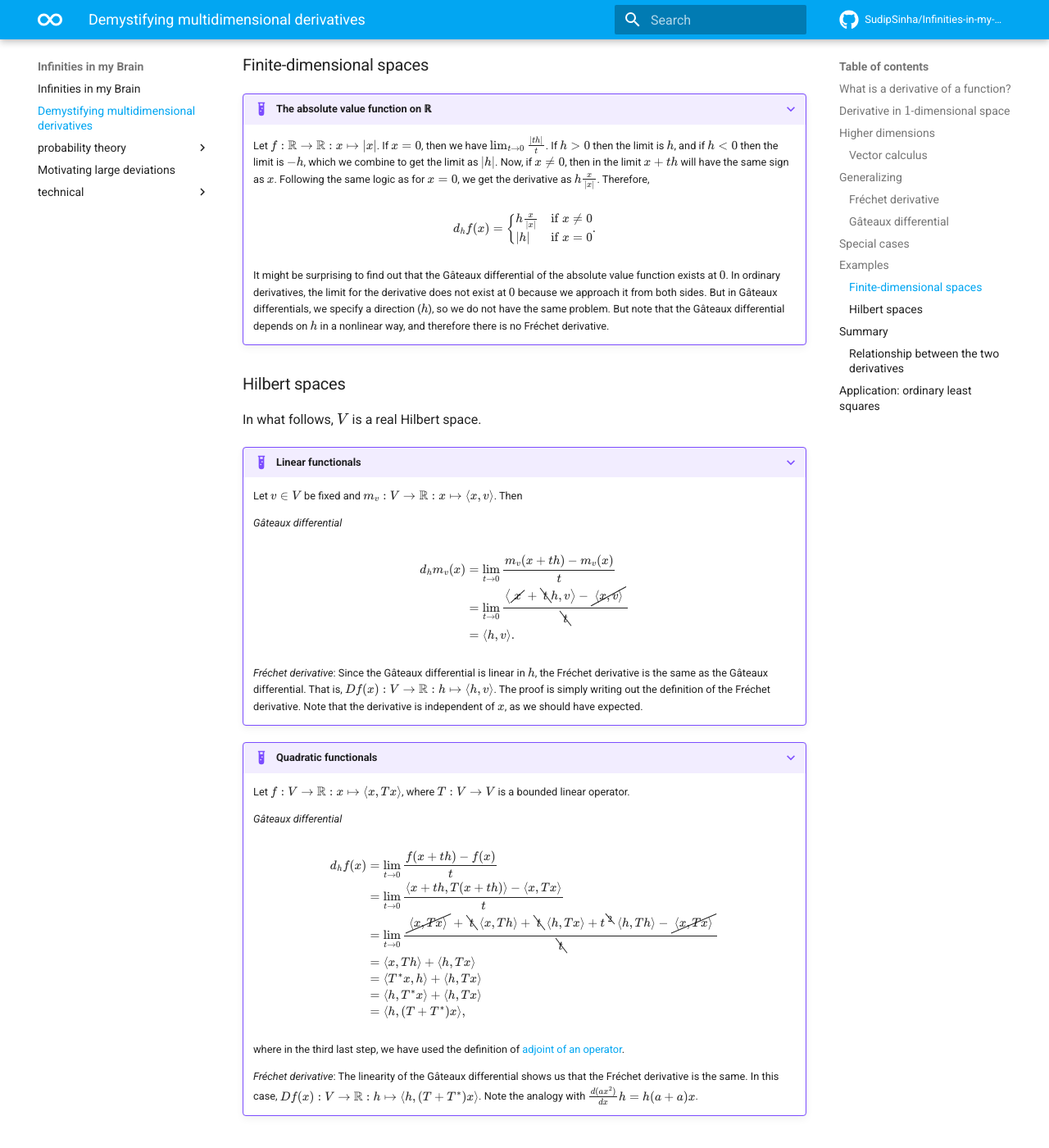
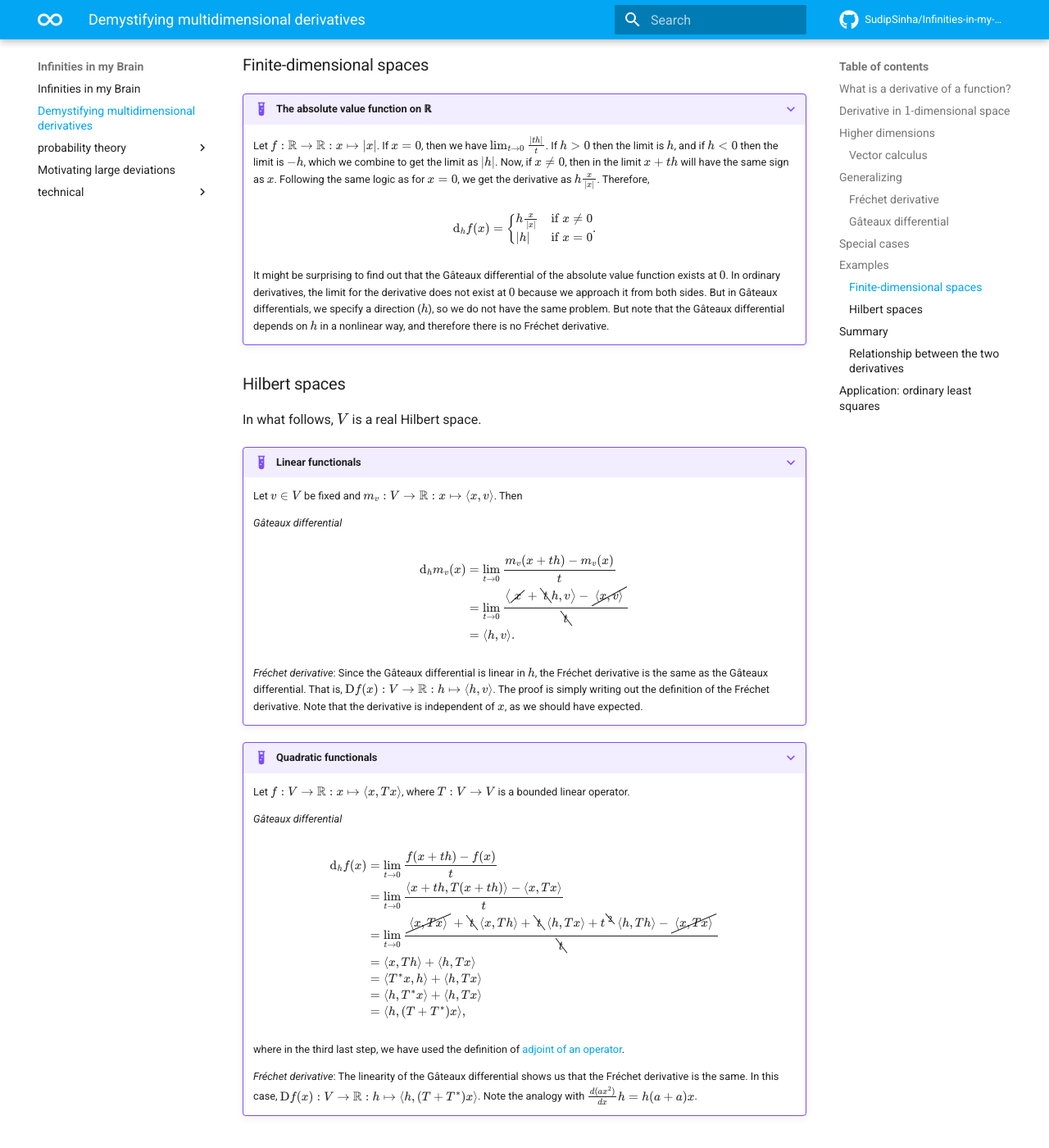
Before and after one commit to SudipSinha/Infinities-in-my-Brain, an MkDocs documentation site: the page built from docs/functional-analysis/multidimensional-derivatives.md, in a window 1280 px wide and 1400 px high, scrolled down 6102 px. Shown: the whole window at 82% size. Built offline with MkDocs 1.6.1 and Material for MkDocs 9.7.7, drawn with Linux system fonts in a browser that asks for light colours; comment, search, counter and statistics services are not loaded; some of the changed text lies outside the part shown.

```diff
--- a/docs/functional-analysis/multidimensional-derivatives.md
+++ b/docs/functional-analysis/multidimensional-derivatives.md
@@ -203,7 +203,7 @@ We can look at the problem in two ways. In Fréchet's way, we do not care about
 
     Therefore, \( \tilde{L}_x = L_x \), and we are done.
 
-Since such an operator \( L_x \) is unique (if it exists), we write \( Df(x) = L_x \)  and call it the *Fréchet derivative* of \( f \) at \( x \).
+Since such an operator \( L_x \) is unique (if it exists), we write \( \D f(x) = L_x \)  and call it the *Fréchet derivative* of \( f \) at \( x \).
 
 
 ### Gâteaux differential
@@ -212,7 +212,7 @@ Since such an operator \( L_x \) is unique (if it exists), we write \( Df(x) = L
     Let \( V, W \) be [normed vector spaces](https://en.wikipedia.org/wiki/Normed_vector_space), and \( U ⊆ V \). The *Gâteaux differential* of a function \( f : U → W \) at \( x ∈ U \) in the direction \( v \) is defined as
 
     \begin{equation}  \label{def:Gâteaux-differential}
-        d_h f(x) = \lim_{t → 0} \frac{f(x + t v) - f(x)}{t} = \left. \frac{d}{d t} \right|_{t = 0} f(x + t v) .
+        \d_h f(x) = \lim_{t → 0} \frac{f(x + t v) - f(x)}{t} = \left. \frac{d}{d t} \right|_{t = 0} f(x + t v) .
     \end{equation}
 
     If the limit exists for all \( v ∈ V \), then we say that \( f \) is *Gâteaux differentiable* at \( x \).
@@ -222,10 +222,10 @@ Since such an operator \( L_x \) is unique (if it exists), we write \( Df(x) = L
     *   This approach is similar to the one used in \eqref{def:derivative-1dim}.
     *   The Gâteaux differential is unique if it exists, since the limit in the definition is unique if it exists.
     *   Existence of the Gâteaux differential does not guarantee continuity. See examples [here](https://en.wikipedia.org/wiki/Gateaux_derivative#Linearity_and_continuity).
-    *   The Gâteaux differential is related to the Fréchet derivative by \( d_h f(x) = Df(x) h \) (when both exist).
+    *   The Gâteaux differential is related to the Fréchet derivative by \( \d_h f(x) = \D f(x) h \) (when both exist).
     *   There is a Gâteaux differential for each direction. So in \( 1 \)-dimension real vector space, there are two (*left* and *right*) such derivatives, but in two or more dimensions or in any complex vector space, there are infinitely (uncountably) many.
     *    The Gâteaux differential is a \( 1 \)-dimensional calculation along a specified direction \( h \), so we can use our ordinary \( 1 \)-dimensional calculus to compute it. This makes computability much easier.
-    *    The fundamental theorem of calculus for Gâteaux differentials is \( f(x + h) - f(x) = ∫_0^1 d_h f(x + t h) d t \).
+    *    The fundamental theorem of calculus for Gâteaux differentials is \( f(x + h) - f(x) = ∫_0^1 \d_h f(x + t h) \d t \).
 
 ##  Special cases
 
@@ -243,7 +243,7 @@ In Euclidean spaces
 
     Let \( f: ℝ → ℝ: x ↦ \abs{x} \). If \( x = 0 \), then we have \( \lim_{t → 0} \frac{\abs{t h}}{t} \). If \( h > 0 \) then the limit is \( h \), and if \( h < 0 \) then the limit is \( -h \), which we combine to get the limit as \( \abs{h} \). Now, if \( x ≠ 0 \), then in the limit \( x + th \) will have the same sign as \( x \). Following the same logic as for \( x = 0 \), we get the derivative as \( h \frac{x}{\abs{x}} \). Therefore,
 
-    \[ d_h f(x) =
+    \[ \d_h f(x) =
         \begin{cases}
             h \frac{x}{\abs{x}}  &  \text{if } x ≠ 0  \\
             \abs{h}  &  \text{if } x = 0  \\
@@ -263,12 +263,12 @@ In what follows, \( V \) is a real Hilbert space.
     *Gâteaux differential*
 
     \begin{align*}
-        d_h m_v(x)  & =  \lim_{t → 0} \frac{m_v(x + t h) - m_v(x)}{t}  \\
+        \d_h m_v(x)  & =  \lim_{t → 0} \frac{m_v(x + t h) - m_v(x)}{t}  \\
             & =  \lim_{t → 0} \frac{\inn{\cancel{x} + \bcancel{t} h, v} - \cancel{\inn{x, v}}}{\bcancel{t}}  \\
             & =  \inn{h, v} . \\
     \end{align*}
 
-    *Fréchet derivative*: Since the Gâteaux differential is linear in \( h \), the Fréchet derivative is the same as the Gâteaux differential. That is, \( Df(x): V → ℝ: h ↦ \inn{h, v} \). The proof is simply writing out the definition of the Fréchet derivative. Note that the derivative is independent of \( x \), as we should have expected.
+    *Fréchet derivative*: Since the Gâteaux differential is linear in \( h \), the Fréchet derivative is the same as the Gâteaux differential. That is, \( \D f(x): V → ℝ: h ↦ \inn{h, v} \). The proof is simply writing out the definition of the Fréchet derivative. Note that the derivative is independent of \( x \), as we should have expected.
 
 
 ???+ example "Quadratic functionals"
@@ -278,7 +278,7 @@ In what follows, \( V \) is a real Hilbert space.
     *Gâteaux differential*
 
     \begin{align*}
-        d_h f(x)  & =  \lim_{t → 0} \frac{f(x + t h) - f(x)}{t}  \\
+        \d_h f(x)  & =  \lim_{t → 0} \frac{f(x + t h) - f(x)}{t}  \\
             & =  \lim_{t → 0} \frac{\inn{x + t h, T (x + t h)} - \inn{x, Tx}}{t}  \\
             & =  \lim_{t → 0} \frac{\cancel{\inn{x, T x}} + \bcancel{t} \inn{x, T h} + \bcancel{t} \inn{h, T x} + t^\bcancel{2} \inn{h, T h} - \cancel{\inn{x, T x}}}{\bcancel{t}}  \\
             & =  \inn{x, T h} + \inn{h, T x}  \\
@@ -289,7 +289,7 @@ In what follows, \( V \) is a real Hilbert space.
 
     where in the third last step, we have used the definition of [adjoint of an operator](https://en.wikipedia.org/wiki/Hermitian_adjoint).
 
-    *Fréchet derivative*: The linearity of the Gâteaux differential shows us that the Fréchet derivative is the same. In this case, \( Df(x): V → ℝ: h ↦ \inn{h, (T + T^*) x} \). Note the analogy with \( \frac{d (a x^2)}{d x} h = h (a + a) x \).
+    *Fréchet derivative*: The linearity of the Gâteaux differential shows us that the Fréchet derivative is the same. In this case, \( \D f(x): V → ℝ: h ↦ \inn{h, (T + T^*) x} \). Note the analogy with \( \frac{d (a x^2)}{d x} h = h (a + a) x \).
 
 
 ##  Summary
@@ -301,12 +301,12 @@ In what follows, \( V \) is a real Hilbert space.
 
 ???+ proof
 
-    Assume \( f: V → W \) has Fréchet derivative \( Df(x) \) at \( x ∈ V \). Now,
+    Assume \( f: V → W \) has Fréchet derivative \( \D f(x) \) at \( x ∈ V \). Now,
 
     \begin{align*}
-            &  \norm{\frac{f(x + t v) - f(x)}{t} - Df(x)(v)}_W  \\
-        = &  \frac{\norm{f(x + t v) - f(x) - Df(x)(v) t}_W}{\abs{t} \norm{v}_V} \norm{v}_V  \\
-        = &  \frac{\norm{f(x + t v) - f(x) - Df(x)(tv)}_W}{\norm{t v}_V} \norm{v}_V → 0 \\
+            &  \norm{\frac{f(x + t v) - f(x)}{t} - \D f(x)(v)}_W  \\
+        = &  \frac{\norm{f(x + t v) - f(x) - \D f(x)(v) t}_W}{\abs{t} \norm{v}_V} \norm{v}_V  \\
+        = &  \frac{\norm{f(x + t v) - f(x) - \D f(x)(tv)}_W}{\norm{t v}_V} \norm{v}_V → 0 \\
     \end{align*}
 
     as \( t → 0 \) since \( \norm{t v}_V → 0 \) as \( t → 0 \) and \( f \) is Fréchet differentiable.
--- a/docs/javascripts/macros4mathjax.js
+++ b/docs/javascripts/macros4mathjax.js
@@ -17,6 +17,8 @@ window.MathJax = {
 			pair: [" \\left⟨ #1 \\right⟩ ", 1],
 			floor: [" \\left⌊ #1 \\right⌋ ", 1],
 			ceil: [" \\left⌈ #1 \\right⌉ ", 1],
+			d: ["\\mathrm{d}"],
+			D: ["\\mathrm{D}"],
 		}
 	}
 };
```
Also changed, not shown: docs/stochastic-analysis/motivating-large-deviations.md (+31 -15 lines).
